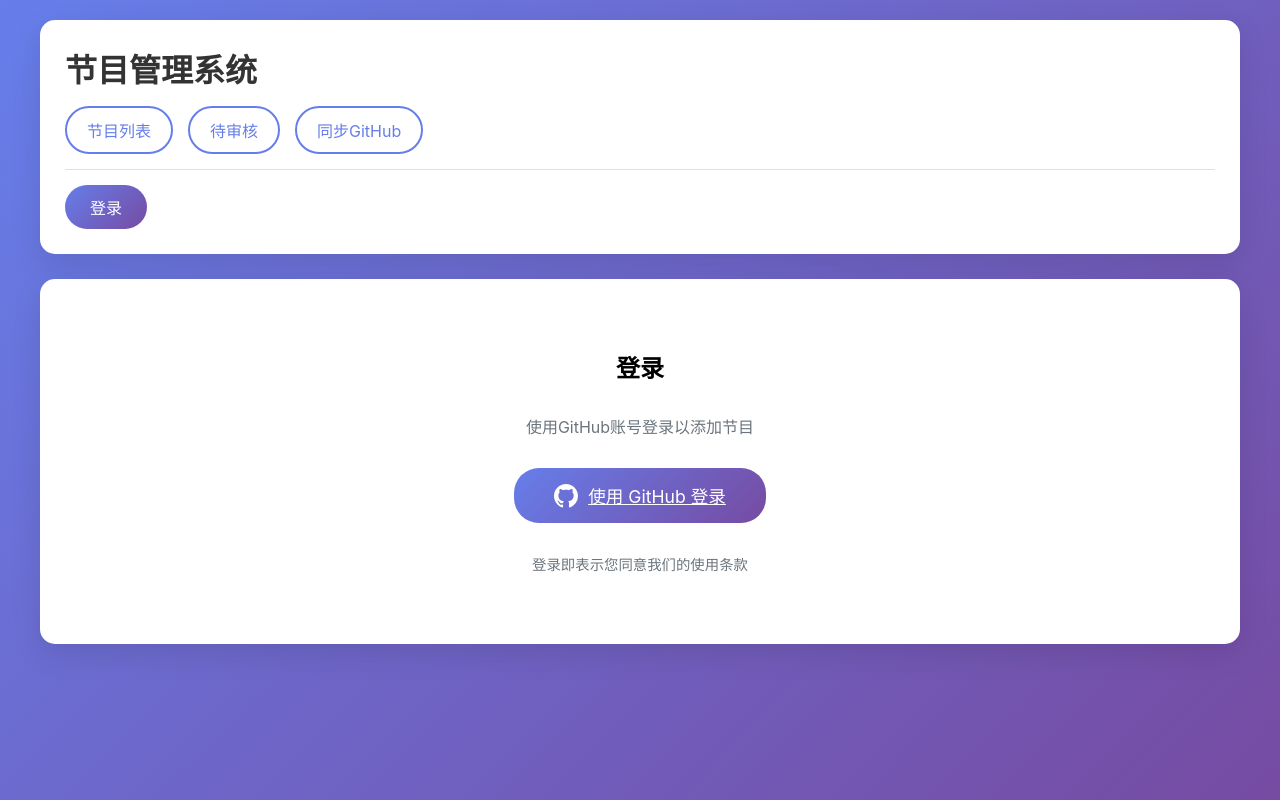
After one commit to BG4JTS/what, a Flask app: page /login in a window 1280 px wide. The commit adds this page. Run offline with Flask 3, Linux system fonts and the light colour scheme.

Commit message:
添加GitHub OAuth登录系统

```diff
--- a/app.py
+++ b/app.py
@@ -3,7 +3,9 @@ import json
 import uuid
 import base64
 from datetime import datetime
-from flask import Flask, render_template, request, redirect, url_for, flash
+from flask import Flask, render_template, request, redirect, url_for, flash, session
+from flask_login import LoginManager, UserMixin, login_user, logout_user, login_required, current_user
+from authlib.integrations.flask_client import OAuth
 import requests
 
 app = Flask(__name__,
@@ -13,6 +15,8 @@ app.secret_key = os.environ.get('SECRET_KEY', 'dev-secret-key-change-in-producti
 GITHUB_TOKEN = os.environ.get('GITHUB_TOKEN')
 GITHUB_REPO = os.environ.get('GITHUB_REPO', 'BG4JTS/what')
 GITHUB_API = 'https://api.github.com'
+GITHUB_CLIENT_ID = os.environ.get('GITHUB_CLIENT_ID')
+GITHUB_CLIENT_SECRET = os.environ.get('GITHUB_CLIENT_SECRET')
 
 IS_VERCEL = os.environ.get('VERCEL') == '1'
 
@@ -23,6 +27,50 @@ else:
 
 PROGRAMS_FILE = os.path.join(DATA_DIR, 'programs.json')
 PENDING_FILE = os.path.join(DATA_DIR, 'pending.json')
+USERS_FILE = os.path.join(DATA_DIR, 'users.json')
+
+login_manager = LoginManager()
+login_manager.init_app(app)
+login_manager.login_view = 'login'
+
+oauth = OAuth(app)
+oauth.register(
+    name='github',
+    client_id=GITHUB_CLIENT_ID,
+    client_secret=GITHUB_CLIENT_SECRET,
+    access_token_url='https://github.com/login/oauth/access_token',
+    access_token_params=None,
+    authorize_url='https://github.com/login/oauth/authorize',
+    authorize_params=None,
+    api_base_url='https://api.github.com/',
+    client_kwargs={'scope': 'user:email'},
+)
+
+class User(UserMixin):
+    def __init__(self, user_dict):
+        self.id = str(user_dict['id'])
+        self.username = user_dict['login']
+        self.avatar_url = user_dict.get('avatar_url', '')
+        self.email = user_dict.get('email', '')
+
+@login_manager.user_loader
+def load_user(user_id):
+    users = load_users()
+    for u in users:
+        if str(u['id']) == user_id:
+            return User(u)
+    return None
+
+def load_users():
+    if os.path.exists(USERS_FILE):
+        with open(USERS_FILE, 'r', encoding='utf-8') as f:
+            return json.load(f).get('users', [])
+    return []
+
+def save_users(users):
+    os.makedirs(DATA_DIR, exist_ok=True)
+    with open(USERS_FILE, 'w', encoding='utf-8') as f:
+        json.dump({'users': users}, f, ensure_ascii=False, indent=2)
 
 def github_headers():
     return {
@@ -167,6 +215,59 @@ def index():
     programs = data.get('programs', [])
     return render_template('index.html', programs=programs)
 
+@app.route('/login')
+def login():
+    if current_user.is_authenticated:
+        return redirect(url_for('index'))
+    return render_template('login.html')
+
+@app.route('/login/github')
+def login_github():
+    if not GITHUB_CLIENT_ID or not GITHUB_CLIENT_SECRET:
+        flash('GitHub OAuth未配置', 'error')
+        return redirect(url_for('login'))
+    redirect_uri = url_for('authorize', _external=True)
+    return oauth.github.authorize_redirect(redirect_uri)
+
+@app.route('/authorize')
+def authorize():
+    token = oauth.github.authorize_access_token()
+    resp = oauth.github.get('user', token=token)
+    user_info = resp.json()
+
+    users = load_users()
+    user_exists = False
+    for u in users:
+        if u['id'] == user_info['id']:
+            u['login'] = user_info['login']
+            u['avatar_url'] = user_info.get('avatar_url', '')
+            u['email'] = user_info.get('email', '')
+            user_exists = True
+            break
+
+    if not user_exists:
+        users.append({
+            'id': user_info['id'],
+            'login': user_info['login'],
+            'avatar_url': user_info.get('avatar_url', ''),
+            'email': user_info.get('email', ''),
+            'created_at': datetime.now().isoformat()
+        })
+
+    save_users(users)
+    user = User(user_info)
+    login_user(user)
+
+    flash(f'欢迎, {user.username}!', 'success')
+    return redirect(url_for('index'))
+
+@app.route('/logout')
+@login_required
+def logout():
+    logout_user()
+    flash('已退出登录', 'info')
+    return redirect(url_for('index'))
+
 @app.route('/sync')
 def sync():
     success, message = sync_from_github()
@@ -177,6 +278,7 @@ def sync():
     return redirect(url_for('index'))
 
 @app.route('/add', methods=['GET', 'POST'])
+@login_required
 def add_program():
     if request.method == 'POST':
         program = {
@@ -187,7 +289,8 @@ def add_program():
             'link': request.form.get('link'),
             'related': request.form.get('related', '').split(',') if request.form.get('related') else [],
             'status': 'pending',
-            'created_at': datetime.now().isoformat()
+            'created_at': datetime.now().isoformat(),
+            'author': current_user.username
         }
 
         if GITHUB_TOKEN:
@@ -207,7 +310,7 @@ def add_program():
                     f'[待审核] {program["title"]}',
                     branch_name,
                     'main',
-                    f'**节目信息**\n- 编号: {program["id"]}\n- 标题: {program["title"]}\n- 日期: {program["date"]}\n- 描述: {program["description"]}\n- 链接: {program["link"]}'
+                    f'**节目信息**\n- 编号: {program["id"]}\n- 标题: {program["title"]}\n- 日期: {program["date"]}\n- 描述: {program["description"]}\n- 链接: {program["link"]}\n- 提交者: {program["author"]}'
                 )
 
                 if pr:
@@ -270,6 +373,8 @@ def init_data():
         save_programs_local({"programs": []})
     if not os.path.exists(PENDING_FILE):
         save_pending_local({"programs": []})
+    if not os.path.exists(USERS_FILE):
+        save_users([])
 
 init_data()
 
--- a/requirements.txt
+++ b/requirements.txt
@@ -2,3 +2,5 @@ flask>=2.3.0
 PyGithub>=2.0.0
 python-dotenv>=1.0.0
 requests>=2.28.0
+Flask-Login>=0.6.0
+Authlib>=1.0.0
--- a/templates/base.html
+++ b/templates/base.html
@@ -216,6 +216,32 @@
             color: #667eea;
             margin-bottom: 10px;
         }
+        .user-info {
+            display: flex;
+            align-items: center;
+            gap: 15px;
+            margin-top: 15px;
+            padding-top: 15px;
+            border-top: 1px solid #dee2e6;
+        }
+        .user-avatar {
+            width: 40px;
+            height: 40px;
+            border-radius: 50%;
+        }
+        .user-name {
+            font-weight: 500;
+            color: #333;
+        }
+        .logout-btn {
+            margin-left: auto;
+            color: #dc3545;
+            text-decoration: none;
+            font-size: 0.9em;
+        }
+        .logout-btn:hover {
+            text-decoration: underline;
+        }
     </style>
 </head>
 <body>
@@ -224,10 +250,23 @@
             <h1>节目管理系统</h1>
             <nav class="nav">
                 <a href="{{ url_for('index') }}">节目列表</a>
+                {% if current_user.is_authenticated %}
                 <a href="{{ url_for('add_program') }}">添加节目</a>
+                {% endif %}
                 <a href="{{ url_for('list_pending') }}">待审核</a>
                 <a href="{{ url_for('sync') }}">同步GitHub</a>
             </nav>
+            {% if current_user.is_authenticated %}
+            <div class="user-info">
+                <img src="{{ current_user.avatar_url }}" alt="avatar" class="user-avatar">
+                <span class="user-name">{{ current_user.username }}</span>
+                <a href="{{ url_for('logout') }}" class="logout-btn">退出</a>
+            </div>
+            {% else %}
+            <div class="user-info">
+                <a href="{{ url_for('login') }}" class="program-link" style="text-decoration: none;">登录</a>
+            </div>
+            {% endif %}
         </div>
 
         {% with messages = get_flashed_messages(with_categories=true) %}
--- /dev/null
+++ b/templates/login.html
@@ -0,0 +1,23 @@
+{% extends "base.html" %}
+{% block title %}登录 - 节目管理系统{% endblock %}
+
+{% block content %}
+<div style="max-width: 400px; margin: 0 auto; text-align: center; padding: 40px 0;">
+    <h2 style="margin-bottom: 30px;">登录</h2>
+
+    <p style="color: #6c757d; margin-bottom: 30px;">
+        使用GitHub账号登录以添加节目
+    </p>
+
+    <a href="{{ url_for('login_github') }}" class="btn" style="display: inline-flex; align-items: center; gap: 10px; padding: 15px 40px; font-size: 1.1em;">
+        <svg height="24" viewBox="0 0 16 16" width="24" fill="white">
+            <path d="M8 0C3.58 0 0 3.58 0 8c0 3.54 2.29 6.53 5.47 7.59.4.07.55-.17.55-.38 0-.19-.01-.82-.01-1.49-2.01.37-2.53-.49-2.69-.94-.09-.23-.48-.94-.82-1.13-.28-.15-.68-.52-.01-.53.63-.01 1.08.58 1.23.82.72 1.21 1.87.87 2.33.66.07-.52.28-.87.51-1.07-1.78-.2-3.64-.89-3.64-3.95 0-.87.31-1.59.82-2.15-.08-.2-.36-1.02.08-2.12 0 0 .67-.21 2.2.82.64-.18 1.32-.27 2-.27.68 0 1.36.09 2 .27 1.53-1.04 2.2-.82 2.2-.82.44 1.1.16 1.92.08 2.12.51.56.82 1.27.82 2.15 0 3.07-1.87 3.75-3.65 3.95.29.25.54.73.54 1.48 0 1.07-.01 1.93-.01 2.2 0 .21.15.46.55.38A8.013 8.013 0 0016 8c0-4.42-3.58-8-8-8z"></path>
+        </svg>
+        使用 GitHub 登录
+    </a>
+
+    <p style="color: #6c757d; margin-top: 30px; font-size: 0.9em;">
+        登录即表示您同意我们的使用条款
+    </p>
+</div>
+{% endblock %}
```
